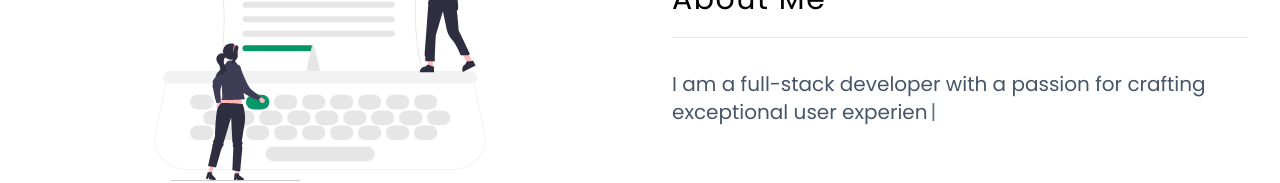
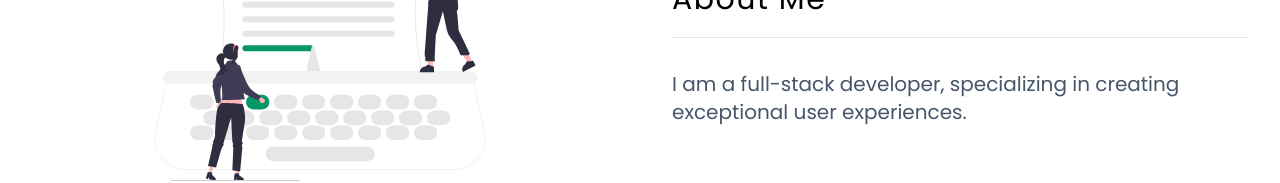
Before and after one commit to MishaShevchenko/Portfolio, a React (Vite) app: page / in a window 1280 px wide. Shown: the part 1392-1575 px from the top of the page. Built offline with nearby package versions, Linux system fonts and the light colour scheme.

Commit message:
fix about section

```diff
--- a/src/components/About.jsx
+++ b/src/components/About.jsx
@@ -34,7 +34,15 @@ const About = () => {
         >
           <SectionTitle text="about me" />
           <div className="text-slate-600 mt-8 leading-loose">
-            <p className="text-xl">
+            {/* Add fallback text and responsive design */}
+            <p className="text-lg md:text-xl">
+              <span className="hidden sm:inline">
+                {/* Fallback for non-Typewriter users */}I am a full-stack
+                developer, specializing in creating exceptional user
+                experiences.
+              </span>
+              <span className="block sm:hidden">
+                {/* Typewriter effect for larger screens */}
                 <Typewriter
                   words={[
                     "I am a full-stack developer with a passion for crafting exceptional user experiences.",
@@ -45,10 +53,11 @@ const About = () => {
                   loop={Infinity}
                   cursor
                   cursorStyle="|"
-                typeSpeed={70}
-                deleteSpeed={50}
-                delaySpeed={1000}
+                  typeSpeed={100} // Slower typing for clarity
+                  deleteSpeed={70}
+                  delaySpeed={2000} // Pause longer between words
                 />
+              </span>
             </p>
           </div>
         </motion.article>
```
Lines whose indentation alone changed are shown as unchanged.
